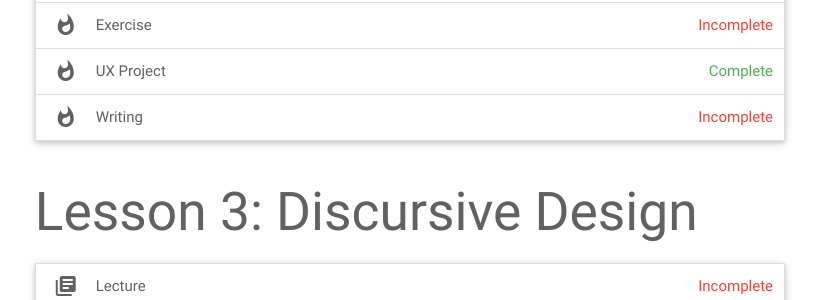
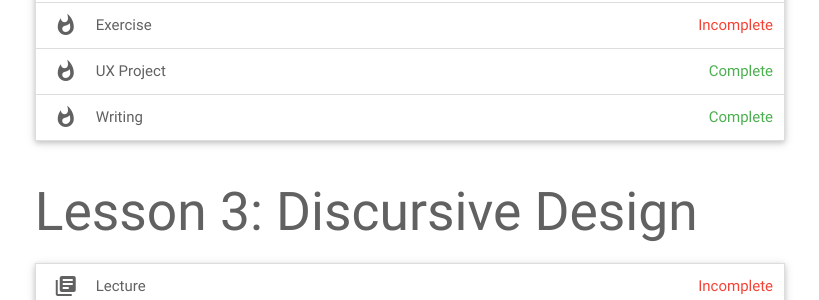
Before and after one commit to dmd-program/pipeline, a Jekyll site: the page built from outline.html, in a window 1280 px wide and 900 px high, scrolled down 589 px. Shown: the part 152-452 px from the top of the window, without its empty margins (230-1049 px from the left). Built offline with Jekyll 4.4.1, drawn with Linux system fonts in a browser that asks for light colours.

Commit message:
added blog post

```diff
--- a/outline.html
+++ b/outline.html
@@ -121,8 +121,8 @@
       </div>
     </li>
     <li>
-      <div class="collapsible-header"><i class="material-icons">whatshot</i>Writing<span class="badge  red-text">Incomplete</span></div>
-      <div class="collapsible-body"><p>Writing assignment.</p></div>
+      <div class="collapsible-header"><i class="material-icons">whatshot</i>Writing<span class="badge  green-text">Complete</span></div>
+      <div class="collapsible-body"><a class="waves-effect black white-text btn-flat" href="https://dmd-program.gitbooks.io/dmd-course-materials/content/practice/good_design_tells_the_truth.html">Good Design Tells the Truth</a></div>
     </li>
   </ul>
  </div>
```
